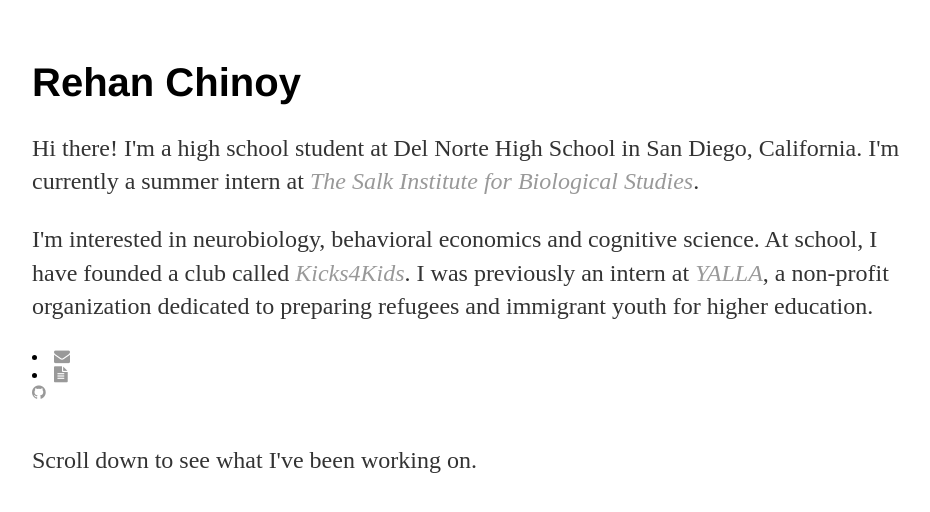
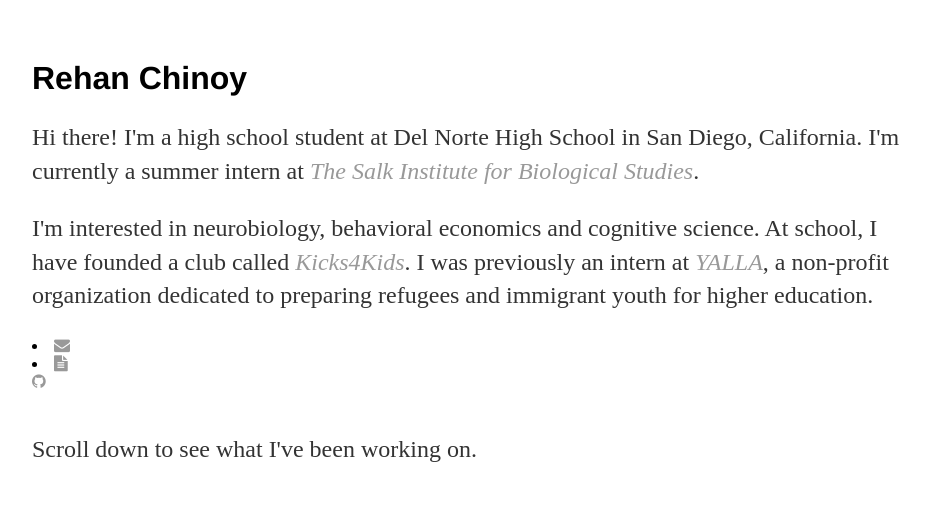
Before and after one commit to rehanchinoy/rehanchinoy.github.io, a Jekyll site: the page built from index.html, in a window 1280 px wide. Shown: the top 512 px of the page, without its empty margins (160-1090 px from the left). Built offline with Jekyll 4.4.1, drawn with Linux system fonts in a browser that asks for light colours; nearby versions of some CDN libraries; some web fonts are replaced.

Commit message:
Update main.css

```diff
--- a/css/main.css
+++ b/css/main.css
@@ -20,7 +20,7 @@ a:hover {
     text-decoration: underline;
 }
 h1 {
-    font-size: 2.5em;
+    font-size: 2em;
     font-family:'Helvetica', 'Arial', 'Sans-Serif';
 }
 p {
@@ -29,7 +29,7 @@ p {
     color: #333;
 }
 footer {
-    border-top: 1px solid #d5d5d5;
+    border-top: 2px solid #d5d5d5;
     font-size: .8em;
 }
 
```
